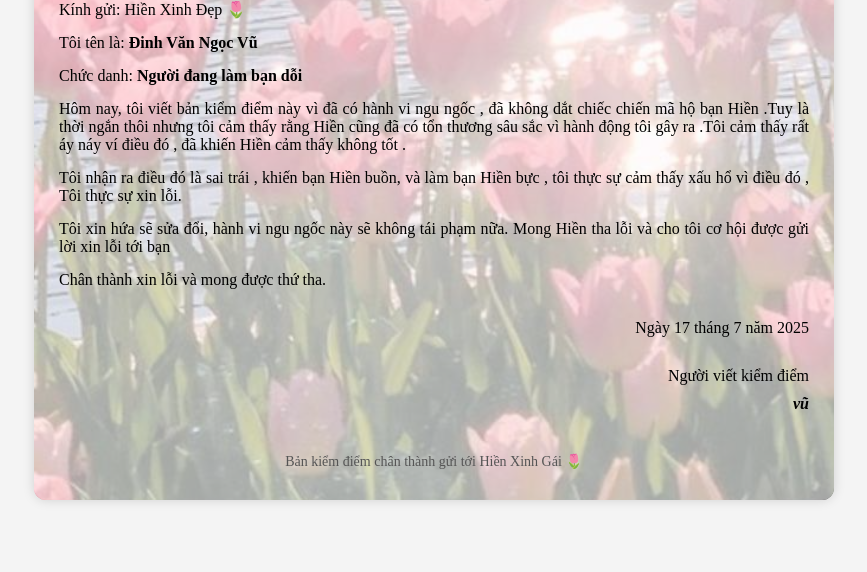
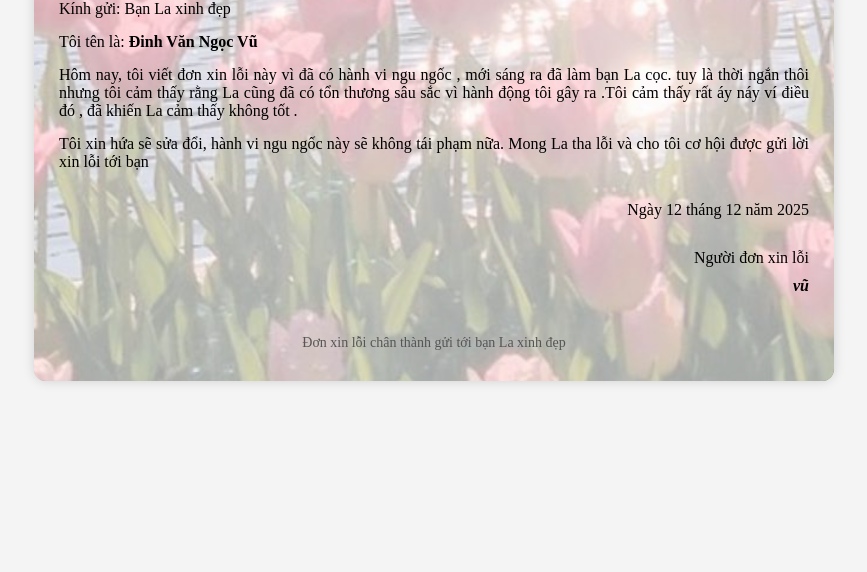
Before and after one commit to ngocvu1/DonXinLoi, a plain HTML site: page index.html in a window 1280 px wide. Shown: the part 228-800 px from the top of the page, without its empty margins (206-1073 px from the left). Drawn offline with Linux system fonts and the light colour scheme.

Commit message:
Update index.html to change the title and content from a personal assessment to an apology letter addressed to 'Bạn La xinh đẹp', including modifications to the text and date.

```diff
--- a/index.html
+++ b/index.html
@@ -4,7 +4,7 @@
 <head>
     <meta charset="UTF-8" />
     <meta name="viewport" content="width=device-width, initial-scale=1" />
-    <title>Bảng Kiểm Điểm - Gửi Bạn Hiền Xinh Gái</title>
+    <title>Đơn Xin Lỗi - Gửi Bạn La Xinh Gái</title>
     <style>
         * {
             box-sizing: border-box;
@@ -100,40 +100,34 @@
             <h2>CỘNG HÒA XÃ HỘI CHỦ NGHĨA VIỆT NAM</h2>
             <h2>Độc lập - Tự do - Hạnh phúc</h2>
             <hr />
-            <h1>BẢN KIỂM ĐIỂM CÁ NHÂN</h1>
+            <h1>ĐƠN XIN LỖI</h1>
 
             <div class="content">
-                <p>Kính gửi: Hiền Xinh Đẹp 🌷</p>
+                <p>Kính gửi: Bạn La xinh đẹp </p>
 
                 <p>Tôi tên là: <strong>Đinh Văn Ngọc Vũ</strong></p>
-                <p>Chức danh: <strong>Người đang làm bạn dỗi</strong></p>
 
-                <p>Hôm nay, tôi viết bản kiểm điểm này vì đã có hành vi ngu ngốc , đã không dắt chiếc chiến mã hộ bạn
-                    Hiền .Tuy là thời ngắn thôi nhưng tôi cảm thấy rằng Hiền cũng đã có tổn thương sâu sắc vì hành động
-                    tôi gây ra .Tôi cảm thấy rất áy náy ví điều đó , đã khiến Hiền cảm thấy không tốt .</p>
-
-                <p>Tôi nhận ra điều đó là sai trái , khiến bạn Hiền buồn, và làm bạn Hiền bực ,
-                    tôi thực sự cảm thấy xấu hổ vì điều đó , Tôi thực sự xin lỗi.</p>
+                <p>Hôm nay, tôi viết đơn xin lỗi này vì đã có hành vi ngu ngốc , mới sáng ra đã làm bạn La cọc.
+                    tuy là thời ngắn thôi nhưng tôi cảm thấy rằng La cũng đã có tổn thương sâu sắc vì hành động
+                    tôi gây ra .Tôi cảm thấy rất áy náy ví điều đó , đã khiến La cảm thấy không tốt .</p>
 
                 <p>Tôi xin hứa sẽ sửa đổi, hành vi ngu ngốc này sẽ không tái phạm nữa.
-                    Mong Hiền tha lỗi và cho tôi cơ hội được gửi lời xin lỗi tới bạn </p>
-
-                <p>Chân thành xin lỗi và mong được thứ tha.</p>
+                    Mong La tha lỗi và cho tôi cơ hội được gửi lời xin lỗi tới bạn </p>
             </div>
 
             <div class="date">
-                Ngày 17 tháng 7 năm 2025
+                Ngày 12 tháng 12 năm 2025
             </div>
 
             <div class="signature">
-                Người viết kiểm điểm<br />
+                Người đơn xin lỗi<br />
                 <strong>vũ</strong>
             </div>
 
 
 
             <div class="footer">
-                Bản kiểm điểm chân thành gửi tới Hiền Xinh Gái 🌷
+                Đơn xin lỗi chân thành gửi tới bạn La xinh đẹp
             </div>
         </div>
     </div>
```
